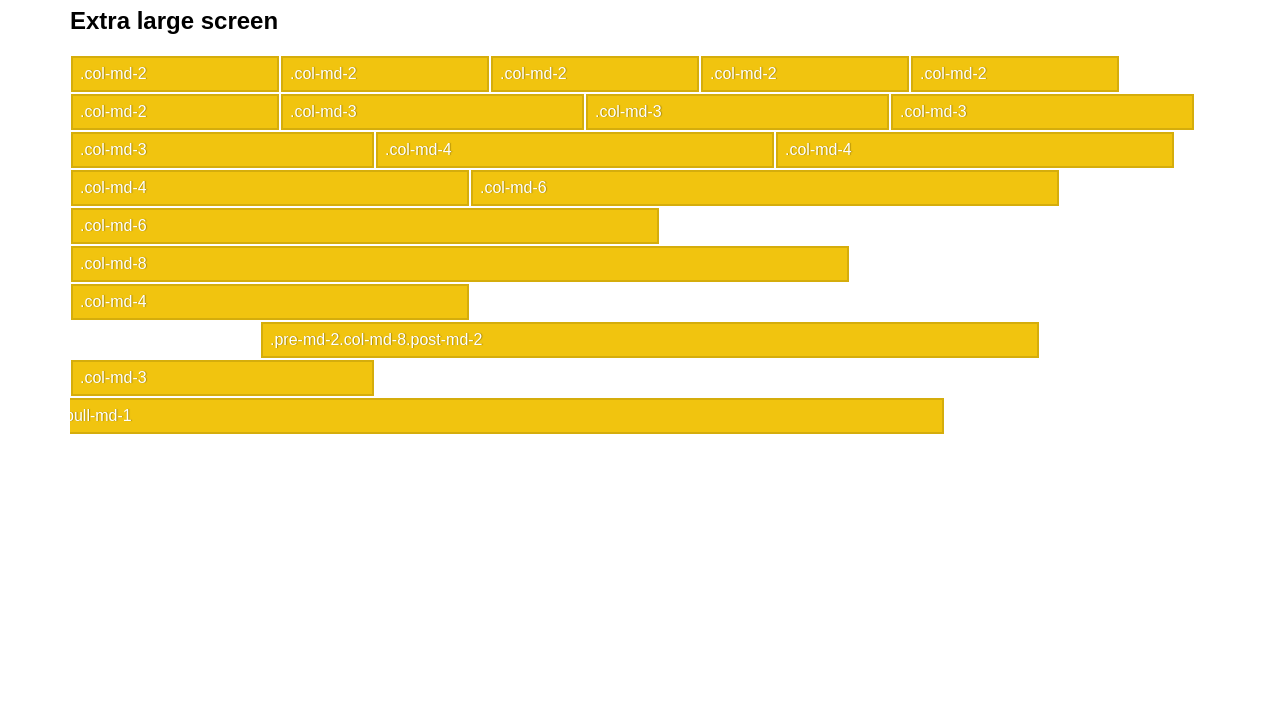
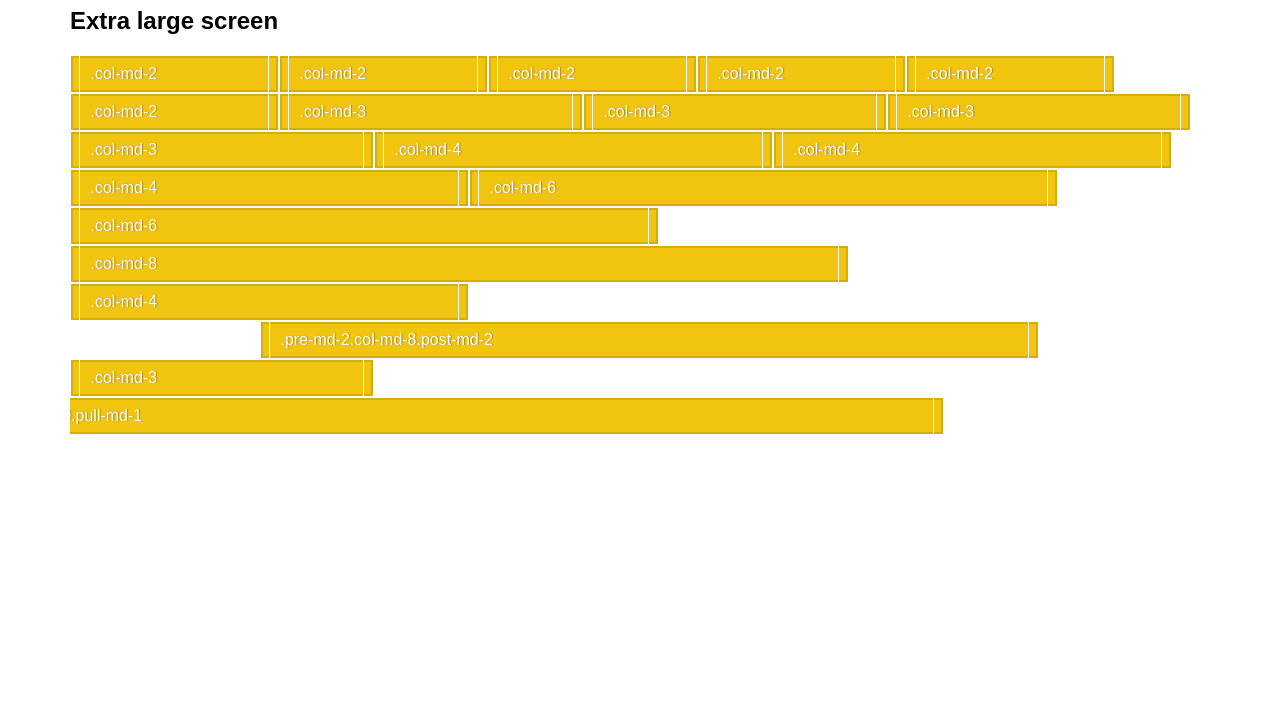
Before and after one commit to boluge/SusyGrid, a website: page index.html in a window 1280 px wide. Shown: the part 81-800 px from the top of the page. Drawn offline with Linux system fonts and the light colour scheme.

Commit message:
view gutter

```diff
--- a/index.html
+++ b/index.html
@@ -14,30 +14,30 @@
 		<h2>screen</h2>
 	</div>
 	<div class="container">
-		<div class="col-md-2">.col-md-2</div>
-		<div class="col-md-2">.col-md-2</div>
-		<div class="col-md-2">.col-md-2</div>
-		<div class="col-md-2">.col-md-2</div>
-		<div class="col-md-2">.col-md-2</div>
-		<div class="col-md-2">.col-md-2</div>
+		<div class="col-md-2"><span>.col-md-2</span></div>
+		<div class="col-md-2"><span>.col-md-2</span></div>
+		<div class="col-md-2"><span>.col-md-2</span></div>
+		<div class="col-md-2"><span>.col-md-2</span></div>
+		<div class="col-md-2"><span>.col-md-2</span></div>
+		<div class="col-md-2"><span>.col-md-2</span></div>
 
-		<div class="col-md-3">.col-md-3</div>
-		<div class="col-md-3">.col-md-3</div>
-		<div class="col-md-3">.col-md-3</div>
-		<div class="col-md-3">.col-md-3</div>
+		<div class="col-md-3"><span>.col-md-3</span></div>
+		<div class="col-md-3"><span>.col-md-3</span></div>
+		<div class="col-md-3"><span>.col-md-3</span></div>
+		<div class="col-md-3"><span>.col-md-3</span></div>
 
-		<div class="col-md-4">.col-md-4</div>
-		<div class="col-md-4">.col-md-4</div>
-		<div class="col-md-4">.col-md-4</div>
+		<div class="col-md-4"><span>.col-md-4</span></div>
+		<div class="col-md-4"><span>.col-md-4</span></div>
+		<div class="col-md-4"><span>.col-md-4</span></div>
 
-		<div class="col-md-6">.col-md-6</div>
-		<div class="col-md-6">.col-md-6</div>
+		<div class="col-md-6"><span>.col-md-6</span></div>
+		<div class="col-md-6"><span>.col-md-6</span></div>
 
-		<div class="col-md-8">.col-md-8</div>
-		<div class="col-md-4">.col-md-4</div>
-		<div class="col-md-8 pre-md-2 post-md-2"> .pre-md-2.col-md-8.post-md-2</div>
-		<div class="col-md-3">.col-md-3</div>
-		<div class="col-md-10 pull-md-1">.col-md-10.pull-md-1</div>
+		<div class="col-md-8"><span>.col-md-8</span></div>
+		<div class="col-md-4"><span>.col-md-4</span></div>
+		<div class="col-md-8 pre-md-2 post-md-2"> <span>.pre-md-2.col-md-8.post-md-2</span></div>
+		<div class="col-md-3"><span>.col-md-3</span></div>
+		<div class="col-md-10 pull-md-1"><span>.col-md-10.pull-md-1</span></div>
 
 	</div>
 </body>
--- a/sass/style.sass
+++ b/sass/style.sass
@@ -13,7 +13,12 @@ div[class^= col-]
 	background: $color
 	color: $text
 	+text-shadow(1px 0 1px darken($color,15))
+
+span
+	display: block
 	padding: 10px
+	border-left: 1px solid #fff
+	border-right: 1px solid #fff
 
 h2
 	&:before
```
Also changed, not shown: css/style.css, 1 other file.
